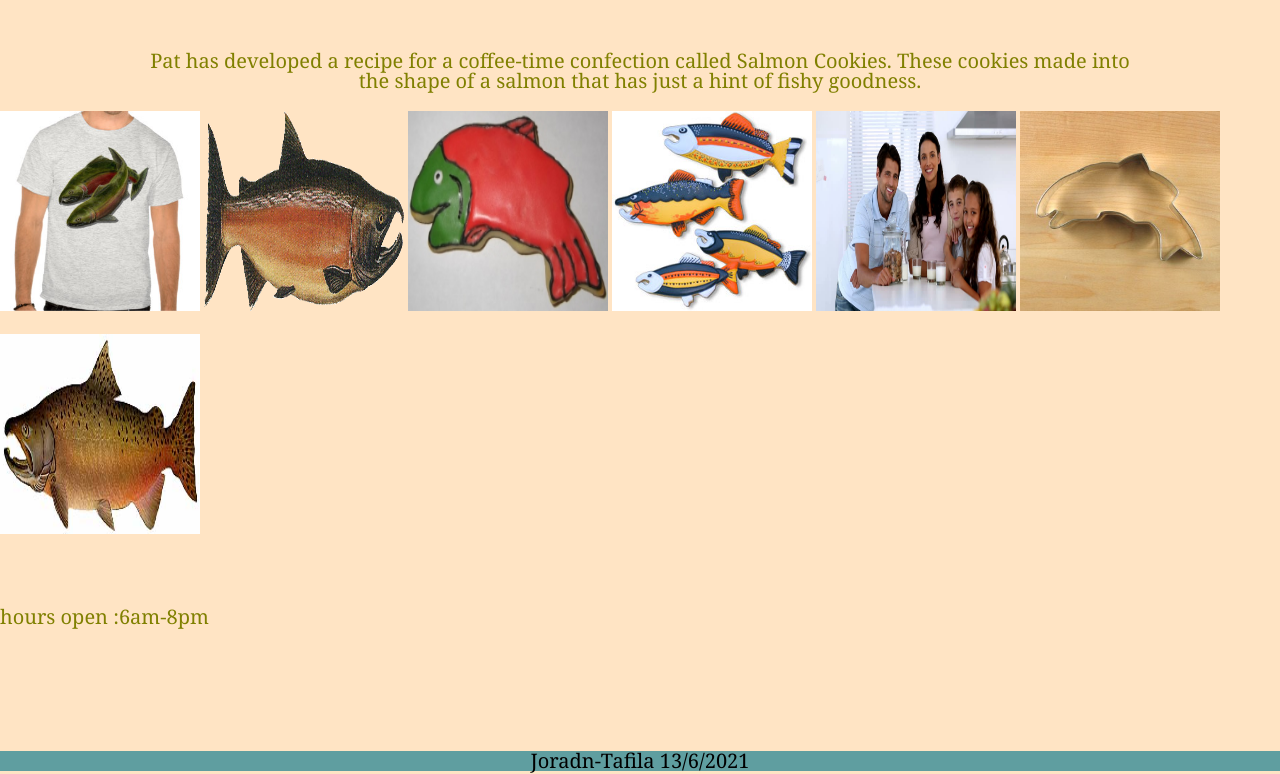
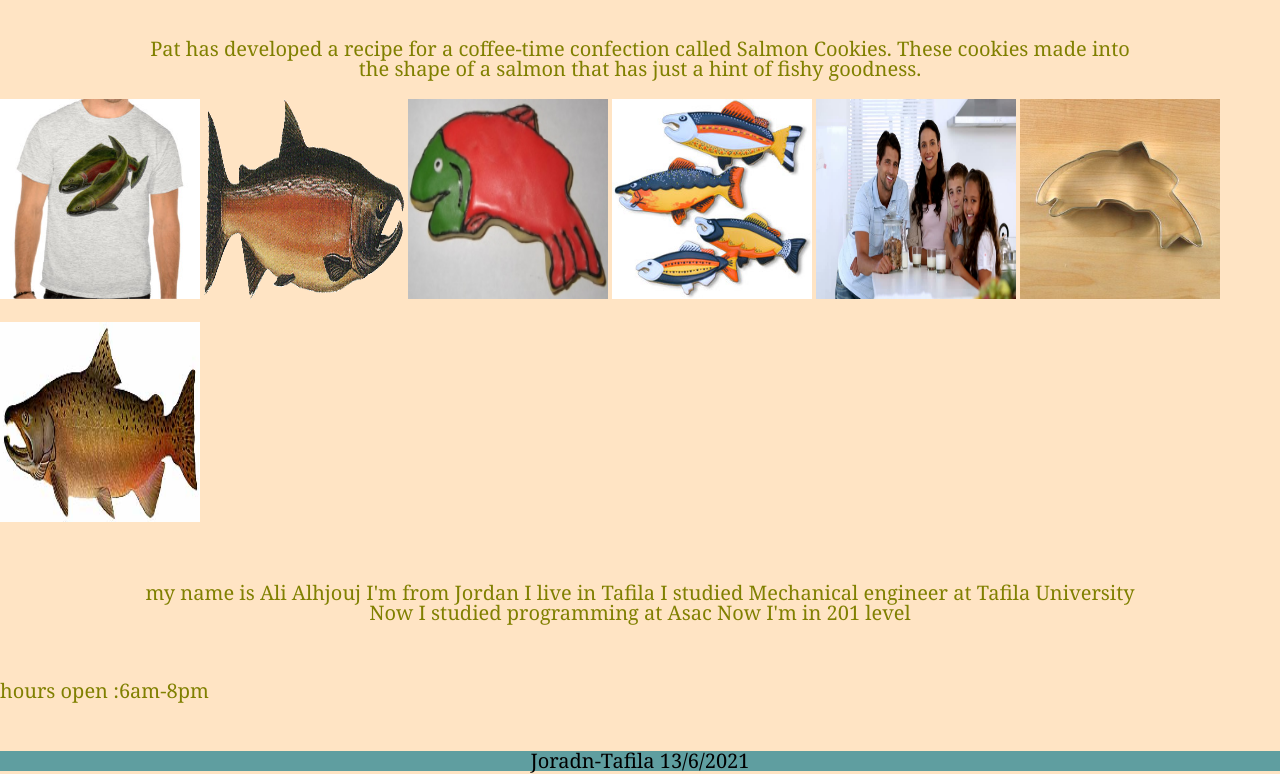
Before and after one commit to Ali-coder1996/cookie-stand, a plain HTML site: page index.html in a window 1280 px wide. Shown: the part 172-946 px from the top of the page. Drawn offline with Linux system fonts and the light colour scheme.

Commit message:
add information about me

```diff
--- a/css/stylee.css
+++ b/css/stylee.css
@@ -59,7 +59,7 @@ p {
   color: cadetblue;
   width: 1000px;
   margin: auto;
-  margin-top: 70px;
+  margin-top: 58px;
   color: olive;
   font-family: Georgia, "Times New Roman", Times, serif;
 }
@@ -68,7 +68,7 @@ footer {
   font-size: 20px;
   background-color: cadetblue;
   color: black;
-  margin-top: 124px;
+  margin-top: 50px;
   font-family: Georgia, "Times New Roman", Times, serif;
 }
 
--- a/index.html
+++ b/index.html
@@ -30,6 +30,7 @@
     <img class="img-ed" src="./img/family.jpg" alt="">
     <img class="img-ed" src="./img/cutter.jpeg" alt="">
     <img class="img-ed" src="./img/chinook.jpg" alt="">
+    <p>my name is Ali Alhjouj I'm from Jordan I live in Tafila I studied Mechanical engineer at Tafila University Now I studied programming at Asac Now I'm in 201 level </p>
     <p class="par">hours open :6am-8pm</p>
 </main>
 <footer>Joradn-Tafila 13/6/2021</footer>
```
